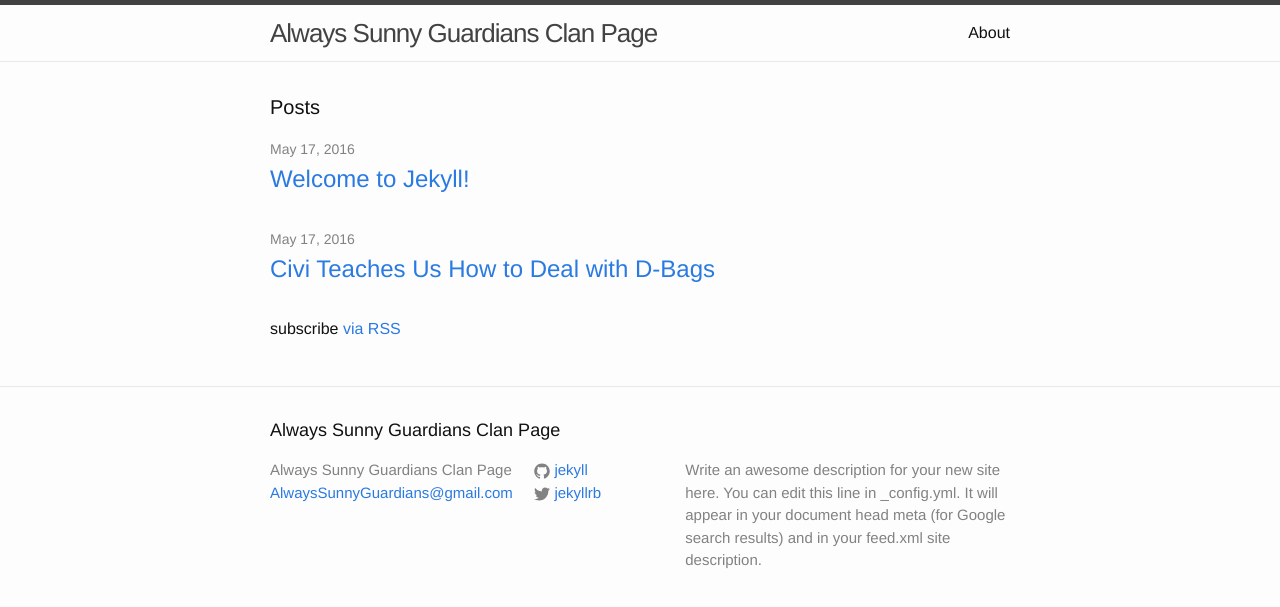
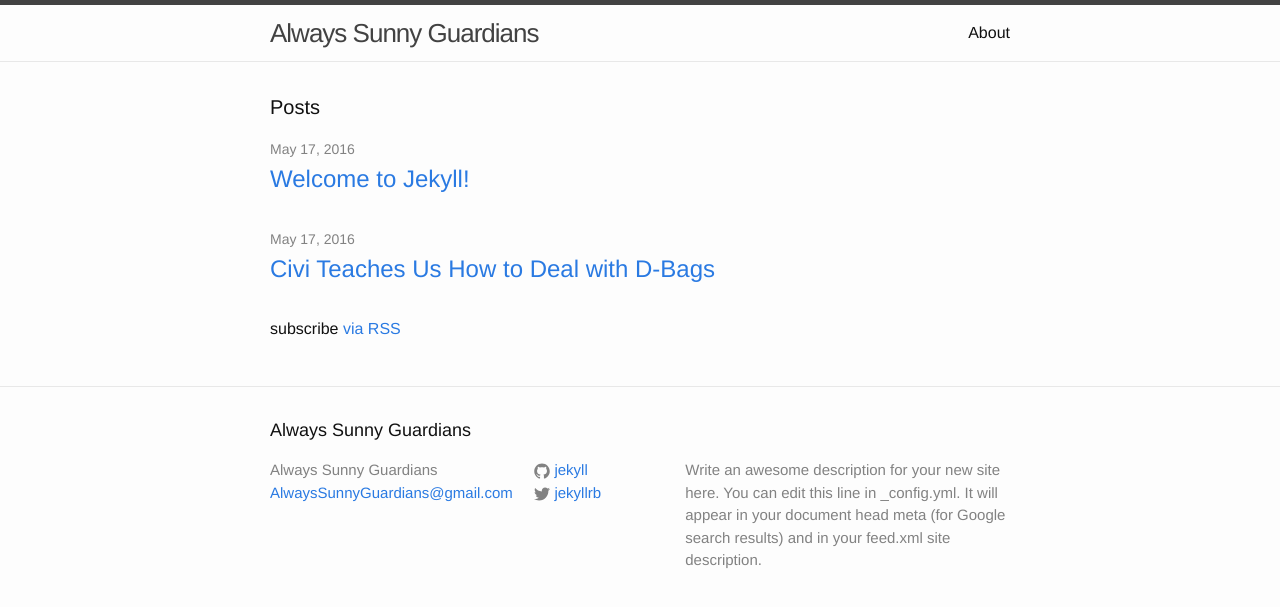
Before and after one commit to mlsof21/mlsof21.github.io, a Jekyll site: the page built from index.html, in a window 1280 px wide. Shown: the top 607 px of the page. Built offline with Jekyll 4.4.1, drawn with Linux system fonts in a browser that asks for light colours.

Commit message:
Removed "clan page" from title

```diff
--- a/_config.yml
+++ b/_config.yml
@@ -6,7 +6,7 @@
 # 'jekyll serve'. If you change this file, please restart the server process.
 
 # Site settings
-title: Always Sunny Guardians Clan Page
+title: Always Sunny Guardians
 email: AlwaysSunnyGuardians@gmail.com
 description: > # this means to ignore newlines until "baseurl:"
   Write an awesome description for your new site here. You can edit this
```
